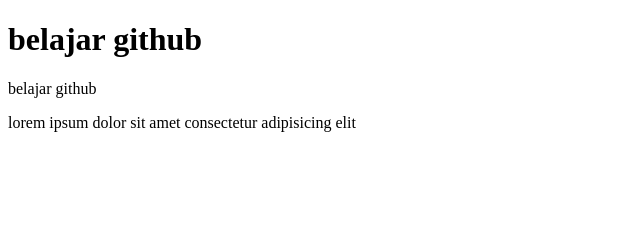
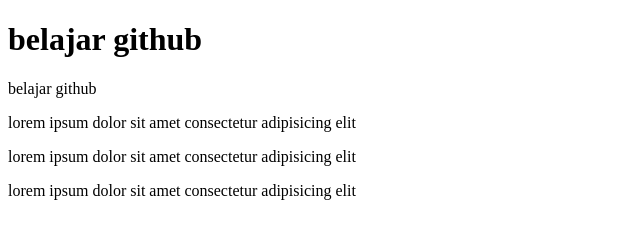
Before and after one commit to izulhan/Belajar-Git, a plain HTML site: page index.html in a window 1280 px wide. Shown: the whole page, without its empty margins (0-640 px from the left). Drawn offline with Linux system fonts and the light colour scheme.

Commit message:
Update index.html
testing dari github

```diff
--- a/index.html
+++ b/index.html
@@ -11,5 +11,11 @@
     <div>
         <p>lorem ipsum dolor sit amet consectetur adipisicing elit</p>
     </div>
+    <div>
+        <p>lorem ipsum dolor sit amet consectetur adipisicing elit</p>
+    </div>
+    <div>
+        <p>lorem ipsum dolor sit amet consectetur adipisicing elit</p>
+    </div>
 </body>
 </html>
```
